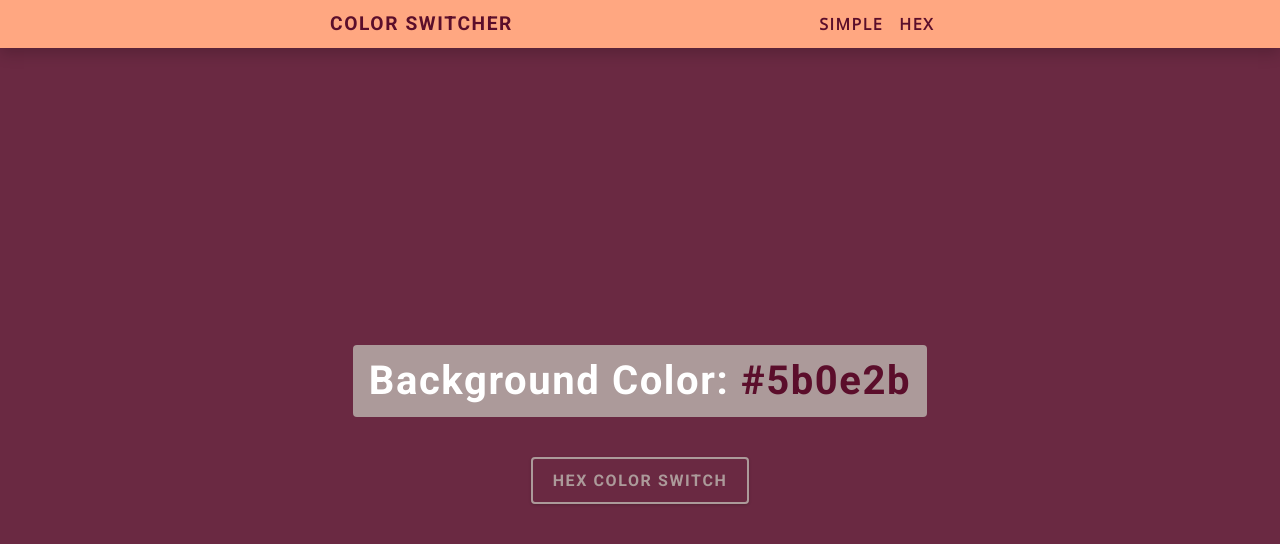
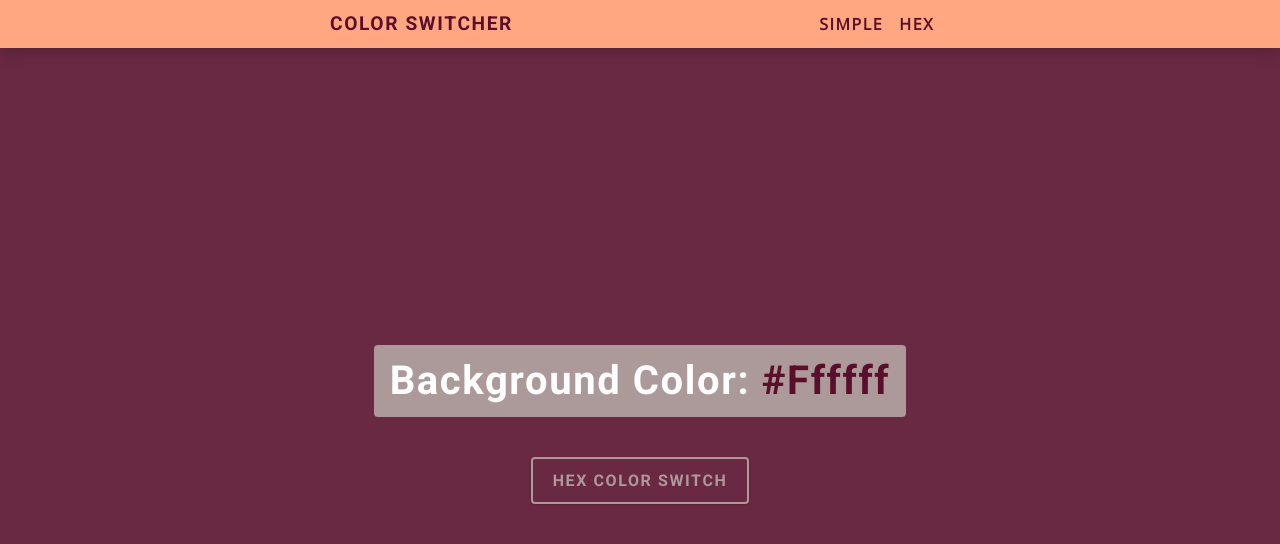
Before and after one commit to trillionclues/color-switcher, a plain HTML site: page hex.html in a window 1280 px wide. Drawn offline with nearby package versions, Linux system fonts and the light colour scheme.

Commit message:
Update hex.html

```diff
--- a/hex.html
+++ b/hex.html
@@ -21,7 +21,7 @@
 
     <main>
       <div class="container">
-        <h2>Background Color: <span class="color"> #5b0e2b</span></h2>
+        <h2>Background Color: <span class="color"> #ffffff</span></h2>
         <button class="btn btn-hero" id="btn">Hex Color Switch</button>
       </div>
     </main>
```
